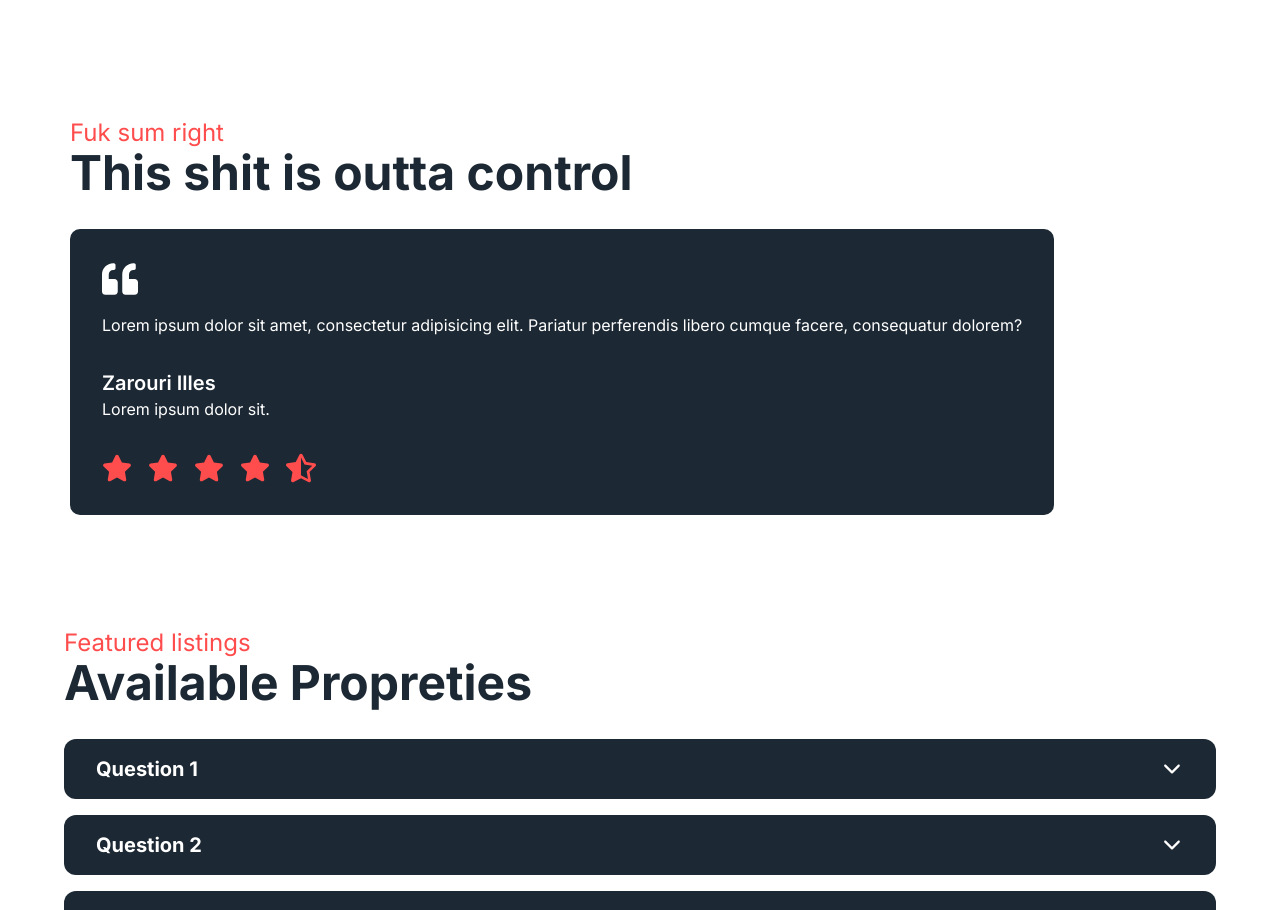
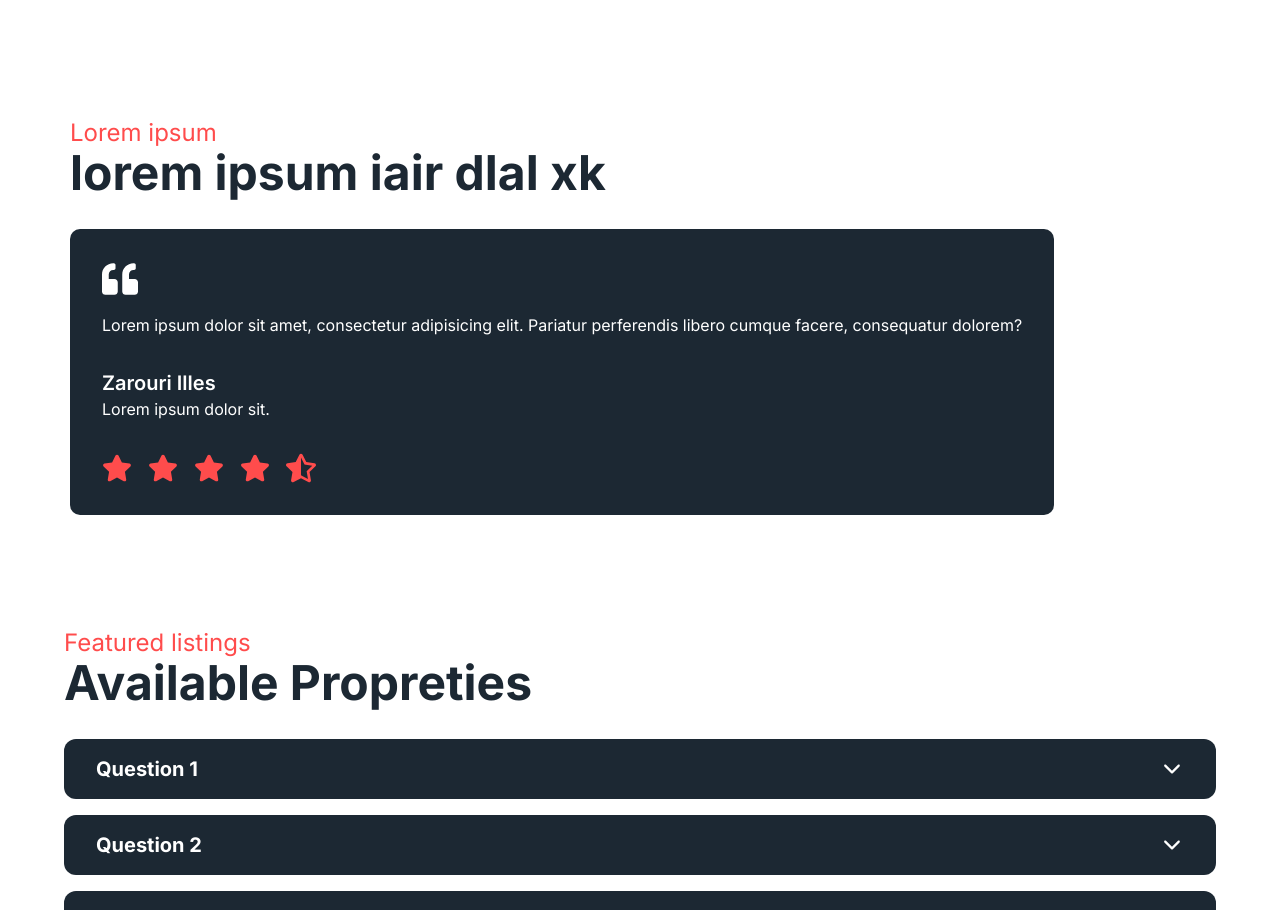
Before and after one commit to zarouri-illes/promotion-immobili-re-kamel-daoud, a Next.js app: page / in a window 1280 px wide. Shown: the part 1989-2899 px from the top of the page. Built offline with nearby package versions, Linux system fonts and the light colour scheme.

Commit message:
Update Reviews.jsx

```diff
--- a/app/components/Reviews.jsx
+++ b/app/components/Reviews.jsx
@@ -7,8 +7,8 @@ const Reviews = () => {
         <section>
             <div class="md:px-[70px] h-auto px-8 w-full py-12 mx-auto">
                 <div className="lg:mb-4 w-full">
-                    <p className="text-primary xl:text-2xl md:text-lg">Fuk sum right</p>
-                    <h2 className="md:text-3xl xl:text-5xl text-2xl font-bold text-secondary">This shit is outta control</h2>
+                    <p className="text-primary xl:text-2xl md:text-lg">Lorem ipsum</p>
+                    <h2 className="md:text-3xl xl:text-5xl text-2xl font-bold text-secondary"> lorem ipsum iair dlal xk</h2>
                 </div>
 
                 <div className='mt-8 text-white flex flex-col md:flex-row gap-4'>
```
